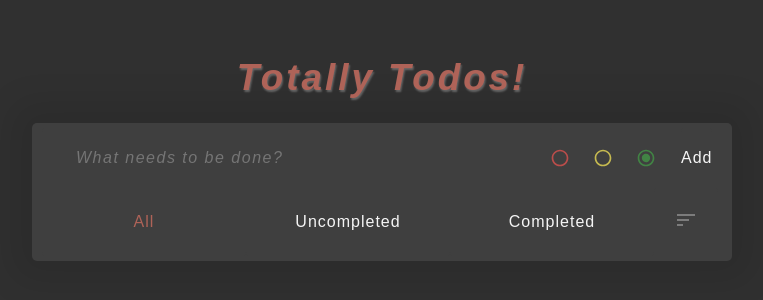
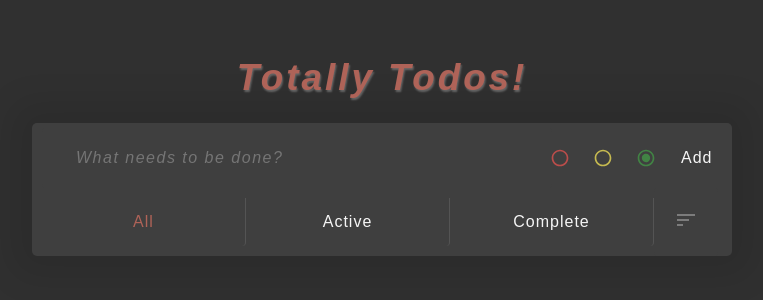
Before and after one commit to michellebholland/recoil-demo-todo, a React app: page / in a window 1280 px wide. Shown: the part 124-424 px from the top of the page, without its empty margins (266-1029 px from the left). Built offline with nearby package versions, Linux system fonts and the light colour scheme; a web font is replaced by a local one.

Commit message:
clean up css file

```diff
--- a/src/components/TodoItemCreator.jsx
+++ b/src/components/TodoItemCreator.jsx
@@ -76,7 +76,7 @@ const TodoItemCreator = () => {
         value={inputValue}
         onChange={onChange}
       />
-      <span id="radioDiv">
+      <span id="radioContainer">
         <FormControl component="fieldset">
           <FormLabel color="secondary" component="label" />
           <RadioGroup
--- a/src/components/TodoList.jsx
+++ b/src/components/TodoList.jsx
@@ -10,13 +10,13 @@ const TodoList = () => {
   const todoList = useRecoilValue(sortedTodoListState);
 
   return (
-    <div className="listContainer">
+    <div className="mainContainer">
       <div className="row" />
       {/* <TodoListStats /> */}
-      <div className="row listRow">
+      <div className="row todosDisplayRow">
         <h1>Totally Todos!</h1>
 
-        <div className="itemsContainer">
+        <div className="todosContainer">
         <TodoItemCreator />
         {todoList.map((todoItem) => (
           <TodoItem key={todoItem.id} item={todoItem} />
--- a/src/components/TodoListFilters.jsx
+++ b/src/components/TodoListFilters.jsx
@@ -10,23 +10,20 @@ const TodoListFilters = () => {
   const { totalNum, totalCompletedNum, totalUncompletedNum } = useRecoilValue(
     todoListStatsState,
   );
-  const updateFilter = ({ target: { value } }) => {
-    console.log(value);
-    setFilter(value);
-  };
+  const updateFilter = ({ target: { value } }) => setFilter(value);
 
-  const changeSort = () => {
-    console.log(sort);
-    setSort(!sort);
-  };
+  const toggleSort = () => setSort(!sort);
+
   const sortIconColor = {
     true: 'sortedWhite',
     false: 'unsortedGray'
-  }
+  };
+
   return (
     <ul>
       <button
         className="filter-button"
+        id="filterBtn1"
         style={{ color: filter === 'Show All' ? '#af6358' : 'whitesmoke' }}
         type="submit"
         value="Show All"
@@ -37,12 +34,13 @@ const TodoListFilters = () => {
 
       <button
         className="filter-button"
+        id="filterBtn2"
         style={{ color: filter === 'Show Uncompleted' ? '#af6358' : 'whitesmoke' }}
         type="submit"
         value="Show Uncompleted"
         onClick={updateFilter}
       >
-        Uncompleted <span>{totalUncompletedNum || ''}</span>
+        Active <span>{totalUncompletedNum || ''}</span>
       </button>
 
       <button
@@ -52,9 +50,9 @@ const TodoListFilters = () => {
         value="Show Completed"
         onClick={updateFilter}
       >
-        Completed <span>{totalCompletedNum || ''}</span>
+        Complete <span>{totalCompletedNum || ''}</span>
       </button>
-      <button id={sortIconColor[sort]} type="submit" onClick={changeSort}>
+      <button id={sortIconColor[sort]} type="submit" onClick={toggleSort}>
         <SortIcon/>
       </button>
     </ul>
--- a/src/styles/styles.css
+++ b/src/styles/styles.css
@@ -1,3 +1,4 @@
+/* -------------General Styles---------------- */
 html {
   margin: 0;
   background-color: rgb(48, 48, 48);
@@ -26,34 +27,35 @@ input, button, select {
 button:focus {
   outline: none;
 }
-
 input:focus {
   outline: none;
 }
-/* overall containera for todo list + buttons display */
-.listRow {
-  margin: 0 auto;
-  width: 700px;
-}
-
-.listContainer {
+/* topmost container */
+.mainContainer {
   display: grid;
   height: 100vh;
   width: 100vw;
   grid-template-rows: 15fr 33fr 33fr;
 }
+/* overall row container for todo list display */
+.todosDisplayRow {
+  margin: 0 auto;
+  width: 700px;
+}
+
 /* container for entire list display */
-.itemsContainer {
+.todosContainer {
   background-color: rgb(63, 63, 63);
   box-shadow: 0px 0px 35px 20px rgba(10, 10, 10, 0.096);
   border-radius: 5px;
-  padding: 5px 10px;
+  padding: 5px 10px 0 10px;
 }
+
+/* -------------TodoItemCreator---------------- */
 
 /* add item elements */
 .itemCreator button {
   padding: 0px;
-  height: 60px;
 }
 
 input::placeholder {
@@ -67,14 +69,11 @@ input::placeholder {
   height: 60px;
 }
 
-.itemCreator input, button {
-  border-radius: 4px 4px 0px 0px;
- }
-
- #radioDiv svg {
+ #radioContainer svg {
   margin-top: 11px;
   opacity: .70;
  }
+/* -------------TodoItem---------------- */
 
 /* dynamic checkbox color */
 .itemContainer, .lowPriority, .mediumPriority, .highPriority {
@@ -101,7 +100,8 @@ input::placeholder {
 #todoItem button {
   margin-left: 7px;
 }
-/* row of filter/sort options  */
+
+/* -------------TodoListFilter---------------- */
 ul {
   display: inline-flex;
   margin: 0;
@@ -112,14 +112,19 @@ ul .filter-button {
   width: 30%;
   border-radius: 0px 0px 4px 4px;
 }
-
+.filter-button {
+  margin-top: 10px;
+  margin-bottom: 10px;
+  border-right: 1px solid rgba(143, 143, 143, 0.26);
+  padding: 10px 20px;
+}
 #sortedWhite svg {
   color: whitesmoke;
 }
+
 #unsortedGray svg {
   color: rgba(245, 245, 245, 0.336);
 }
-
 
 /* filter stats (number) */
 button span {
```
